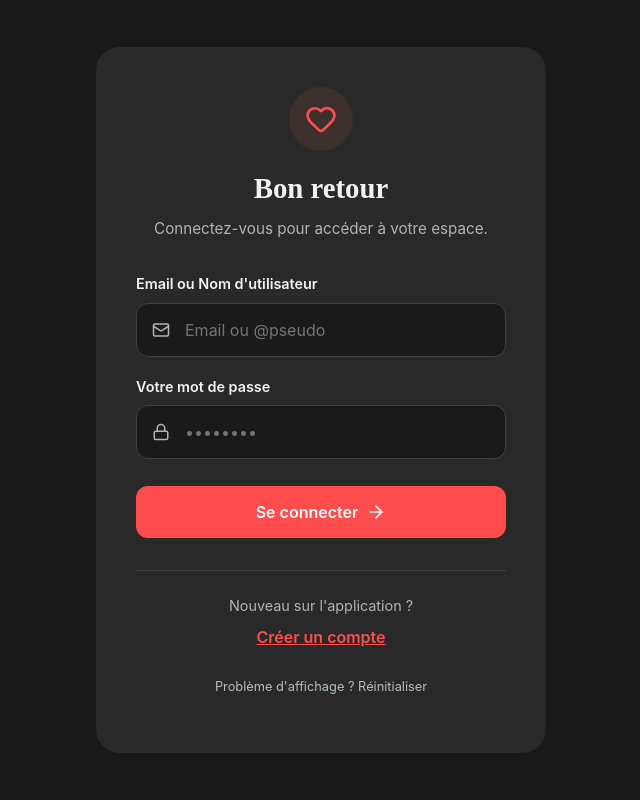
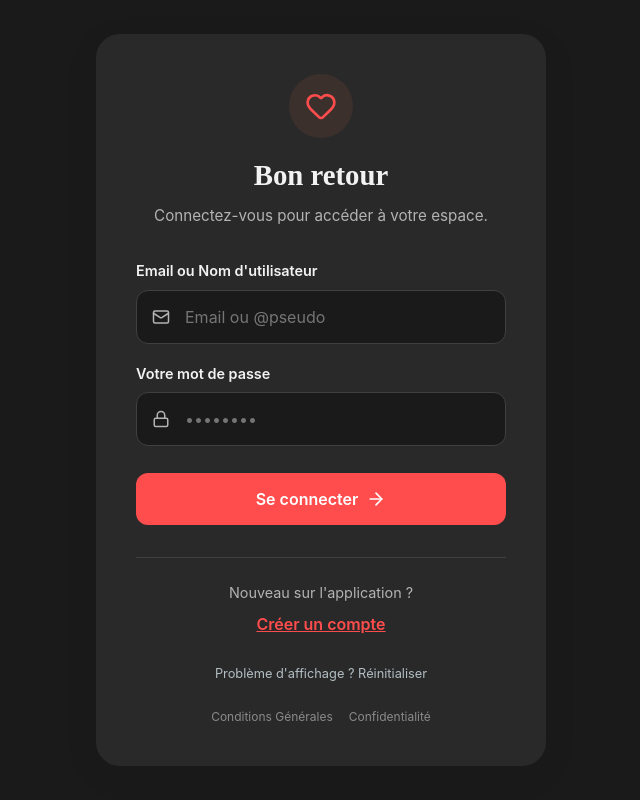
Before and after one commit to Skeletika/chanoel, a React (Vite) app: page /login in a window 1280 px wide. Shown: the whole page, without its empty margins (319-959 px from the left). Built offline with nearby package versions, Linux system fonts and the light colour scheme.

Commit message:
feat: Introduce SettingsModal and Login pages, add legal documents, and relocate ads.txt.

```diff
--- a/src/components/ui/SettingsModal.jsx
+++ b/src/components/ui/SettingsModal.jsx
@@ -583,6 +583,12 @@ const SettingsModal = ({ onClose }) => {
                         </button>
                     </section>
 
+                    {/* Liens légaux */}
+                    <div style={{ marginTop: '2.5rem', textAlign: 'center', fontSize: '0.75rem', color: 'var(--color-text-muted)', display: 'flex', justifyContent: 'center', gap: '1.5rem', opacity: 0.7 }}>
+                        <a href="/legal/Conditions-générales-IDEAL.html" target="_blank" rel="noopener noreferrer" style={{ color: 'inherit', textDecoration: 'none' }}>Conditions Générales</a>
+                        <a href="/legal/Politique-de-confidentialité-IDEAL.html" target="_blank" rel="noopener noreferrer" style={{ color: 'inherit', textDecoration: 'none' }}>Confidentialité</a>
+                    </div>
+
                 </div>
             </div>
         </div>
--- a/src/pages/Login.jsx
+++ b/src/pages/Login.jsx
@@ -300,6 +300,12 @@ const Login = () => {
                 <div style={{ marginTop: '1rem', textAlign: 'center' }}>
                     <IOSTriggerButton />
                 </div>
+
+                {/* Liens légaux */}
+                <div style={{ marginTop: '1.5rem', textAlign: 'center', fontSize: '0.75rem', color: 'var(--color-text-muted)', display: 'flex', justifyContent: 'center', gap: '1rem', opacity: 0.7 }}>
+                    <a href="/legal/Conditions-générales-IDEAL.html" target="_blank" rel="noopener noreferrer" style={{ color: 'inherit', textDecoration: 'none' }}>Conditions Générales</a>
+                    <a href="/legal/Politique-de-confidentialité-IDEAL.html" target="_blank" rel="noopener noreferrer" style={{ color: 'inherit', textDecoration: 'none' }}>Confidentialité</a>
+                </div>
             </div>
         </div>
     );
```
Also changed, not shown: public/ads.txt (renamed from ads.txt), public/legal/Conditions-générales-IDEAL.html (renamed from legal/Conditions-générales-IDEAL.html), public/legal/Politique-de-confidentialité-IDEAL.html (renamed from legal/Politique-de-confidentialité-IDEAL.html).
